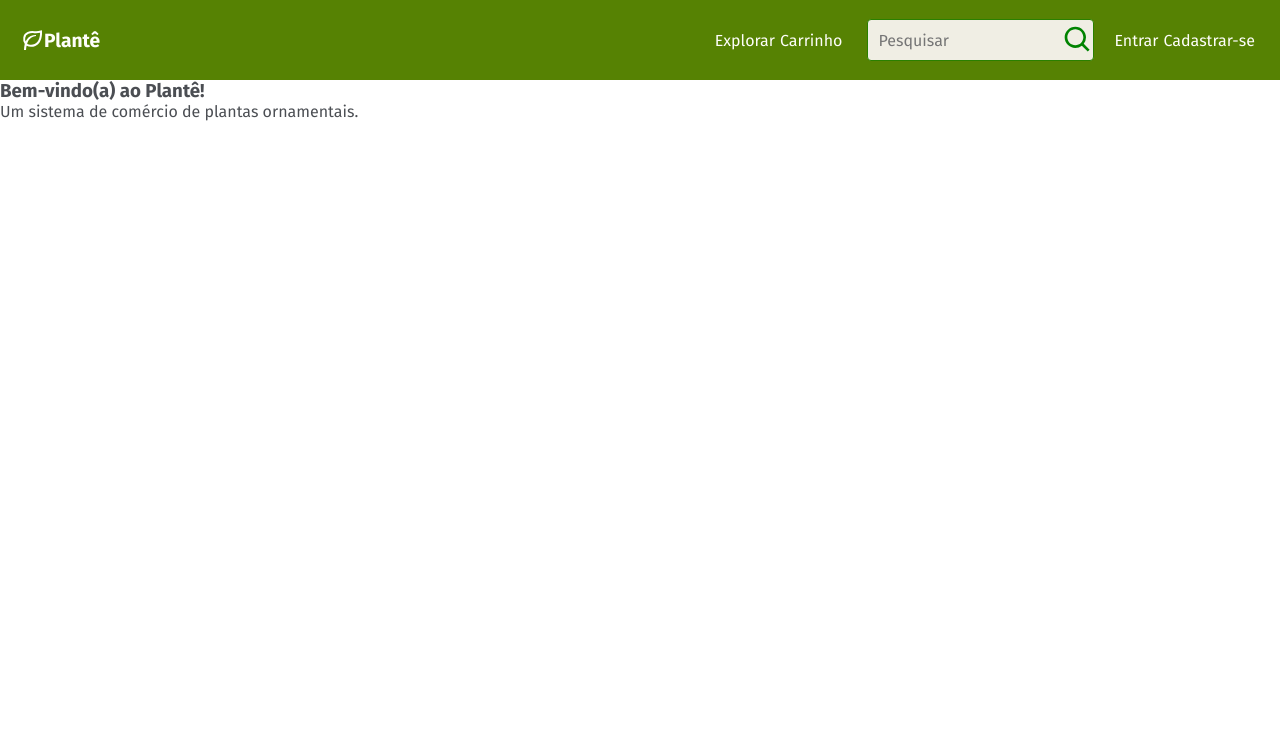
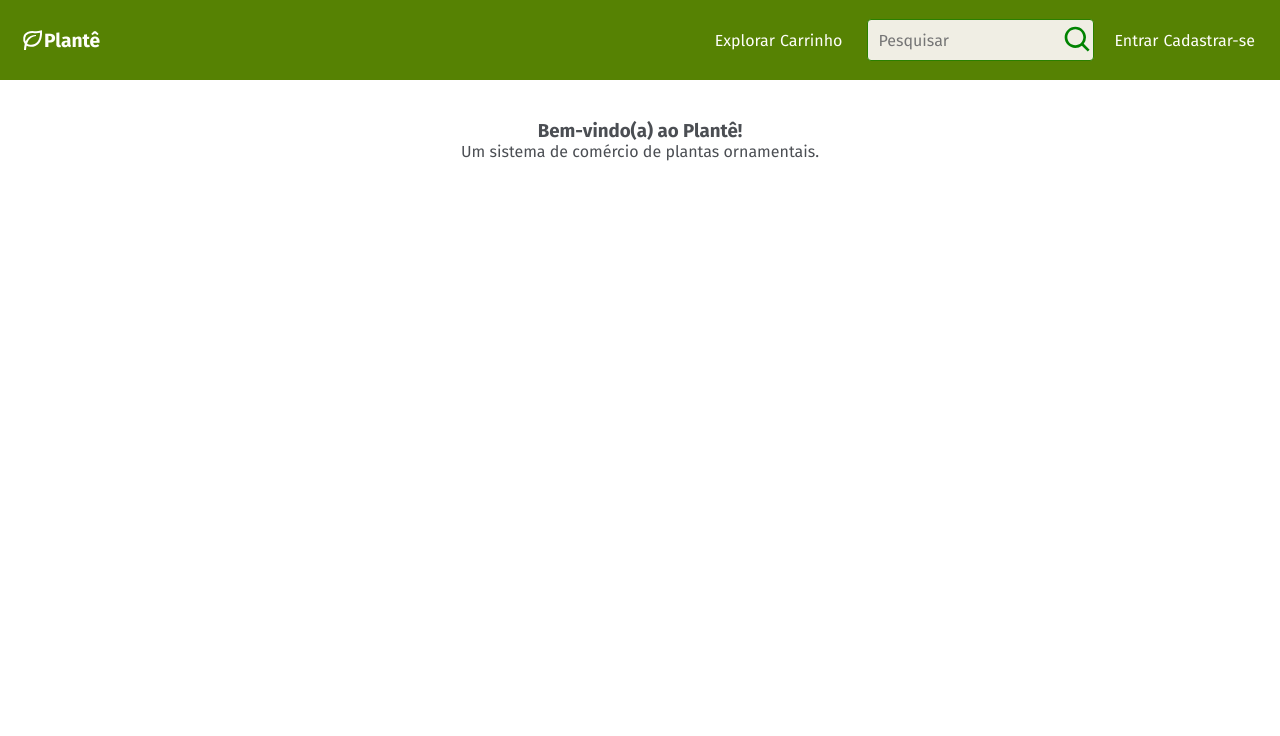
Before and after one commit to gabcchaves/plante-php, a PHP site: page / in a window 1280 px wide. Shown: the top 736 px of the page. Run offline with PHP 8.4, Linux system fonts and the light colour scheme.

Commit message:
Estilo da página inicial.

```diff
--- a/css/home.css
+++ b/css/home.css
@@ -1,13 +1,14 @@
-#container-home {
+.container-content {
 	display: flex;
 	flex-direction: column;
+	padding: 40px;
 }
 
-#container-home > section:nth-child(even) {
-	margin: 10% 0;
+.container-content > section:nth-child(even) {
+	margin: 20px 0;
 }
 
-#container-home > section {
+.container-content > section {
 	display: flex;
 	justify-content: center;
 	align-items: center;
@@ -18,11 +19,7 @@
 }
 
 @media screen and (min-width: 1081px) {
-	#container-home {
-		padding: 40px;
-	}
-
-	#container-home > section {
+	.container-content > section {
 		justify-content: flex-start;
 	}
 }
```
